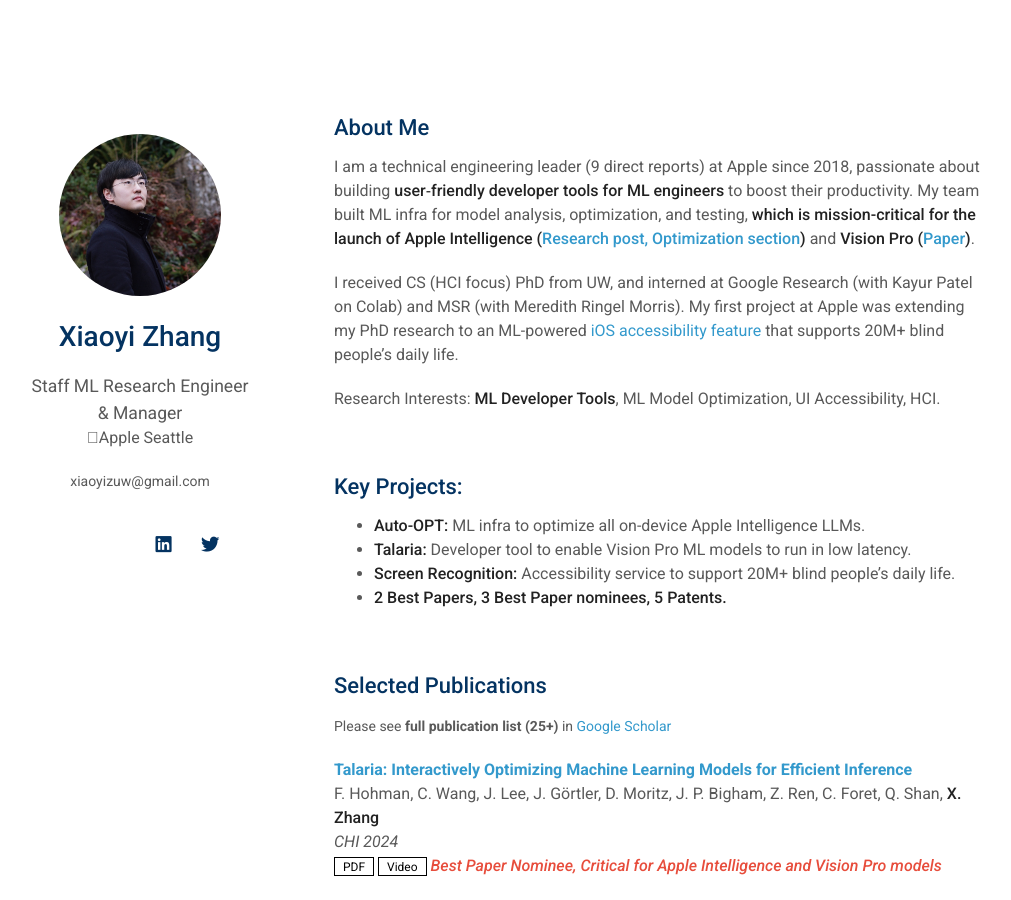
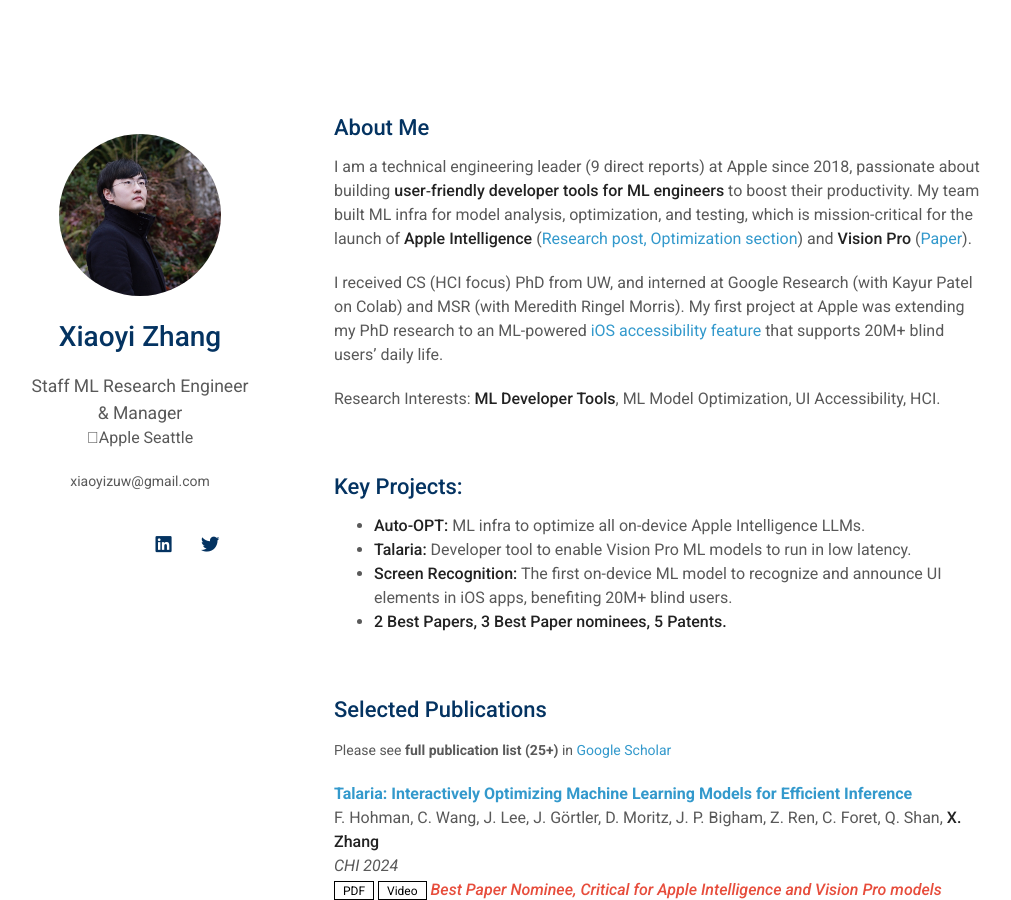
Before and after one commit to xiaoyizuw/personal-site, a Jekyll site: the page built from index.md, in a window 1280 px wide and 900 px high. Shown: the whole window, without its empty margins (136-1147 px from the left). Built offline with Jekyll 4.4.1, drawn with Linux system fonts in a browser that asks for light colours; nearby versions of some CDN libraries; a style sheet for code colours, icons or effects is not loaded; our own code applies the rules of GitHub Pages for plain Markdown files.

Commit message:
Update index.md

```diff
--- a/index.md
+++ b/index.md
@@ -4,9 +4,9 @@ layout: homepage
 
 ## About Me
 
-I am a technical engineering leader (9 direct reports) at Apple since 2018, passionate about building **user‐friendly developer tools for ML engineers** to boost their productivity. My team built ML infra for model analysis, optimization, and testing, **which is mission-critical for the launch of Apple Intelligence ([Research post, Optimization section](https://machinelearning.apple.com/research/introducing-apple-foundation-models))** and **Vision Pro ([Paper](https://machinelearning.apple.com/research/talaria))**.
+I am a technical engineering leader (9 direct reports) at Apple since 2018, passionate about building **user‐friendly developer tools for ML engineers** to boost their productivity. My team built ML infra for model analysis, optimization, and testing, which is mission-critical for the launch of **Apple Intelligence** ([Research post, Optimization section](https://machinelearning.apple.com/research/introducing-apple-foundation-models)) and **Vision Pro** ([Paper](https://machinelearning.apple.com/research/talaria)).
 
-I received CS (HCI focus) PhD from UW, and interned at Google Research (with Kayur Patel on Colab) and MSR (with Meredith Ringel Morris). My first project at Apple was extending my PhD research to an ML-powered [iOS accessibility feature](https://techcrunch.com/2020/12/03/iphones-can-now-automatically-recognize-and-label-buttons-and-ui-features-for-blind-users/) that supports 20M+ blind people’s daily life.
+I received CS (HCI focus) PhD from UW, and interned at Google Research (with Kayur Patel on Colab) and MSR (with Meredith Ringel Morris). My first project at Apple was extending my PhD research to an ML-powered [iOS accessibility feature](https://techcrunch.com/2020/12/03/iphones-can-now-automatically-recognize-and-label-buttons-and-ui-features-for-blind-users/) that supports 20M+ blind users' daily life.
 
 Research Interests: **ML Developer Tools**, ML Model Optimization, UI Accessibility, HCI.
 
@@ -15,7 +15,7 @@ Research Interests: **ML Developer Tools**, ML Model Optimization, UI Accessibil
 ## Key Projects:
 - **Auto-OPT:** ML infra to optimize all on-device Apple Intelligence LLMs.
 - **Talaria:** Developer tool to enable Vision Pro ML models to run in low latency.
-- **Screen Recognition:** Accessibility service to support 20M+ blind people’s daily life.
+- **Screen Recognition:** The first on-device ML model to recognize and announce UI elements in iOS apps, benefiting 20M+ blind users.
 - **2 Best Papers, 3 Best Paper nominees, 5 Patents.**
 
 {% include_relative _includes/publications.md %}
```
